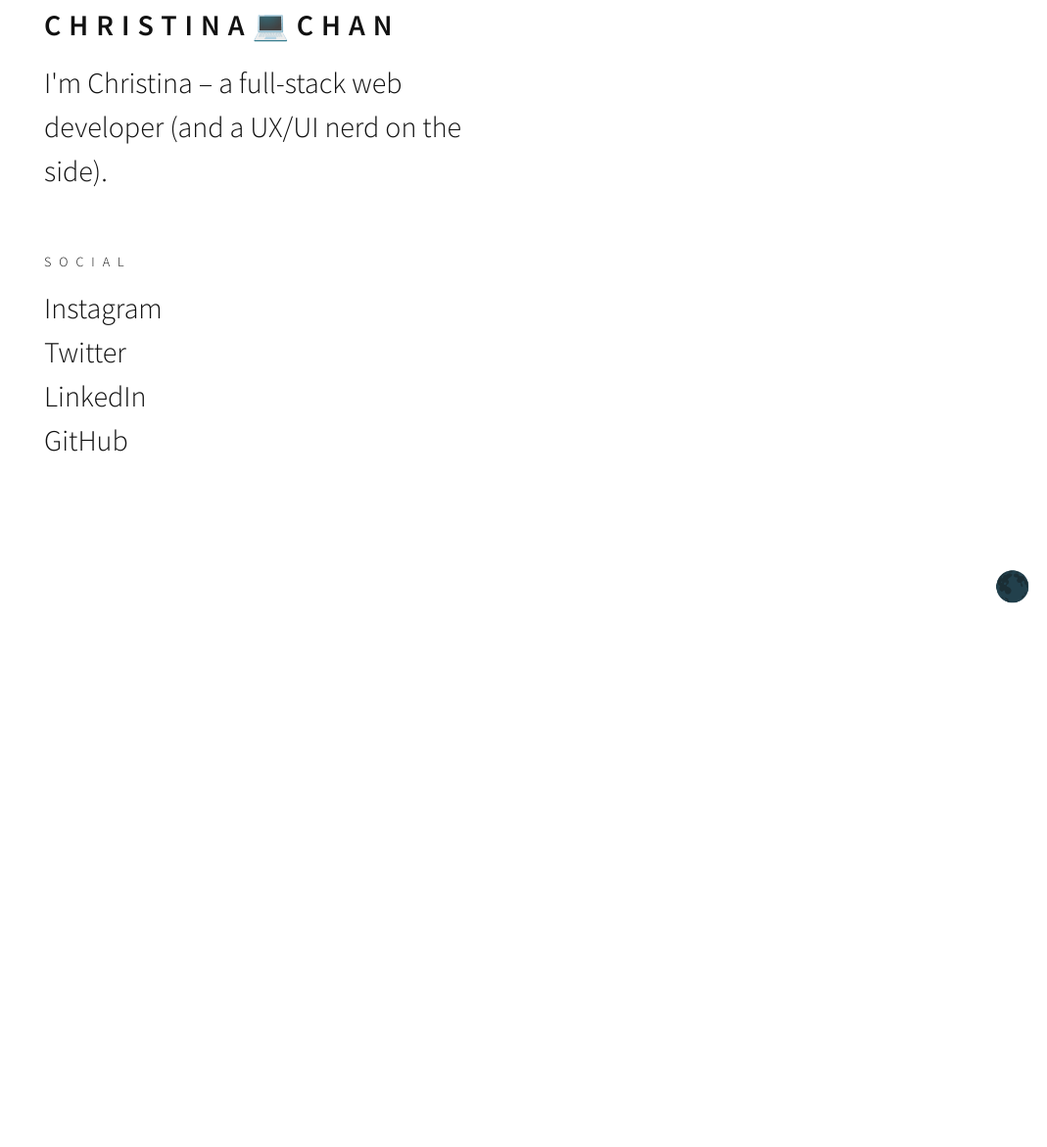
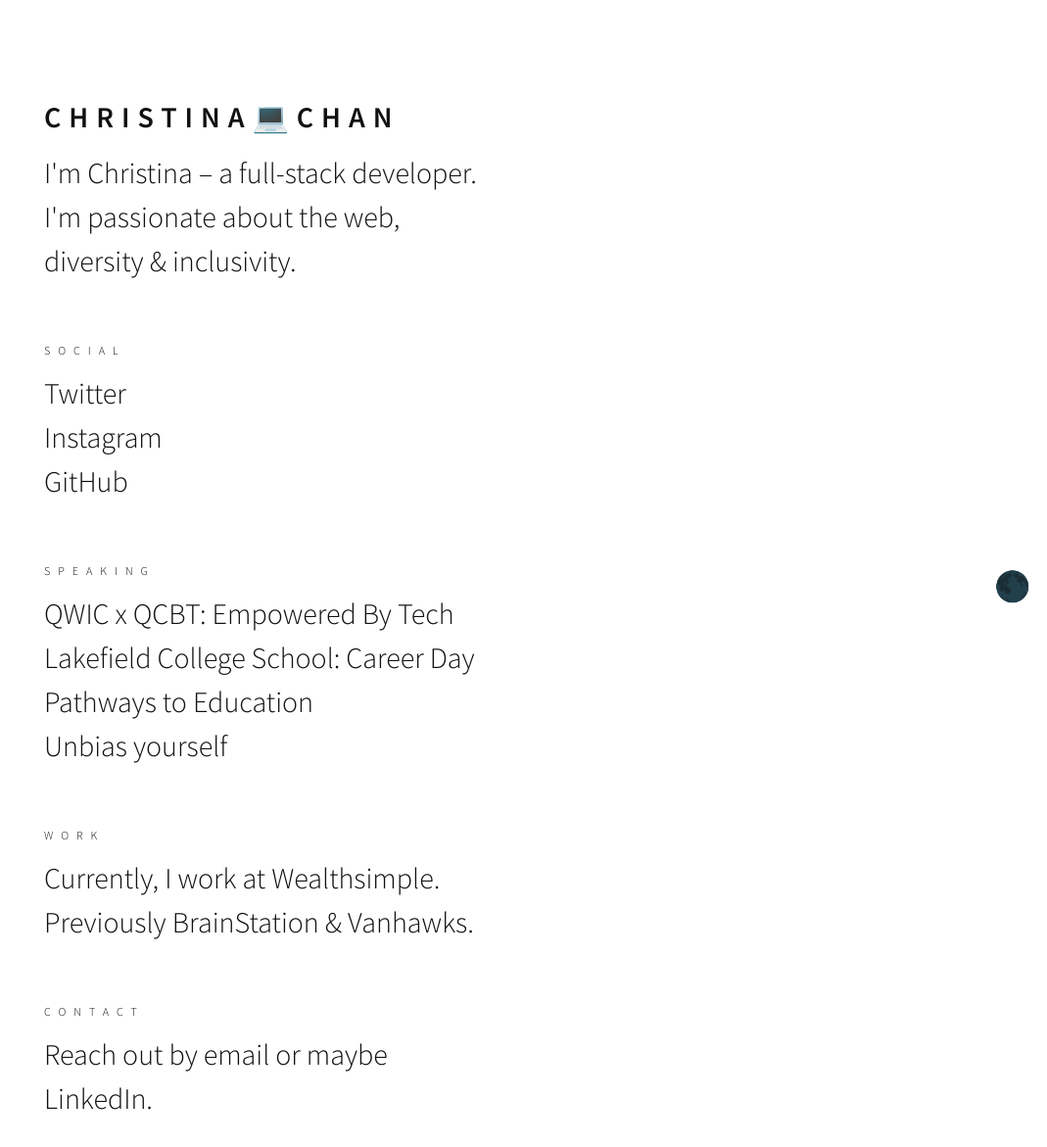
Before and after one commit to cchawn/personal-site, a website built with webpack: page src/index.html in a window 1280 px wide. Shown: the part 163-1334 px from the top of the page at 98% size, without its empty margins (211-1280 px from the left). Before the commit the page ends 800 px from the top, so only its background shows below. Built offline with nearby package versions, Linux system fonts and the light colour scheme.

Commit message:
More content 📜

```diff
--- a/src/index.html
+++ b/src/index.html
@@ -36,16 +36,32 @@
     <div class="content">
       <div>
         <h1 class="logo">Christina<span id="emoji">✨</span>Chan</h1>
-        <p class="message">I'm Christina – a full-stack web developer (and a UX/UI nerd on the side).</p>
+        <p class="message">I'm Christina – a full-stack developer. I'm passionate about the web, diversity &amp; inclusivity.</p>
       </div>
       <div>
         <h2>Social</h2>
         <ul>
+          <li><a href="https://twitter.com/cchawn">Twitter</a></li>
           <li><a href="https://instagram.com/cchawn">Instagram</a></li>
-          <li><a href="https://twitter.com/cchawn">Twitter</a></li>
-          <li><a href="https://ca.linkedin.com/in/cchawn">LinkedIn</a></li>
           <li><a href="https://github.com/cchawn">GitHub</a></li>
         </ul>
+      </div>
+      <div>
+        <h2>Speaking</h2>
+        <ul>
+          <li><a href="https://www.facebook.com/events/2450620955056045/">QWIC x QCBT: Empowered By Tech</a></li>
+          <li><a href="https://www.lcs.on.ca/career-day-2019">Lakefield College School: Career Day</a></li>
+          <li><a href="https://www.pathwaystoeducation.ca/">Pathways to Education</a></li>
+          <li><a href="https://docs.google.com/presentation/d/1iW41cFnqAlO58fyNN84p1r8dVsegFh1a53osNdDD5xI/edit?usp=sharing">Unbias yourself</a></li>
+        </ul>
+      </div>
+      <div>
+        <h2>Work</h2>
+        <p>Currently, I work at <a href="https://wealthsimple.com">Wealthsimple</a>. Previously <a href="https://brainstation.io">BrainStation</a> &amp; <a href="https://www.kickstarter.com/projects/1931822269/vanhawks-valour-first-ever-connected-carbon-fibre">Vanhawks</a>.</p>
+      </div>
+      <div>
+        <h2>Contact</h2>
+        <p>Reach out by <a href="mailto:hi@christina.codes">email</a> or maybe <a href="https://ca.linkedin.com/in/cchawn">LinkedIn.</a></p>
       </div>
     </div>
     <footer>
--- a/src/index.scss
+++ b/src/index.scss
@@ -1,7 +1,6 @@
 $base-font-size: 30px;
 $mobile-font-size: 20px;
-$small-font-size: 14px;
-$tiny-font-size: 12px;
+$small-font-size: 12px;
 $accent: rgba(153, 153, 153, 0.4);
 $dark: #111;
 $light: #FFF;
@@ -50,6 +49,7 @@ body {
 
 a, a:visited {
   color: $dark;
+  display: inline-block;
   position: relative;
   text-decoration: none;
   transition: color $transition-duration ease-in;
@@ -91,7 +91,7 @@ h1 {
   display: inline-block;
   font-size: $base-font-size;
   letter-spacing: 0.5rem;
-  margin: 0 0 $small-font-size;
+  margin: 50% 0 $small-font-size;
   text-align: center;
   text-transform: uppercase;
   white-space: nowrap;
@@ -154,10 +154,6 @@ footer {
     font-size: $mobile-font-size;
   }
 
-  h2 {
-    font-size: $tiny-font-size;
-  }
-
   .content {
     max-width: 80%;
 
```
Also changed, not shown: dist/index.html, dist/main.js.
